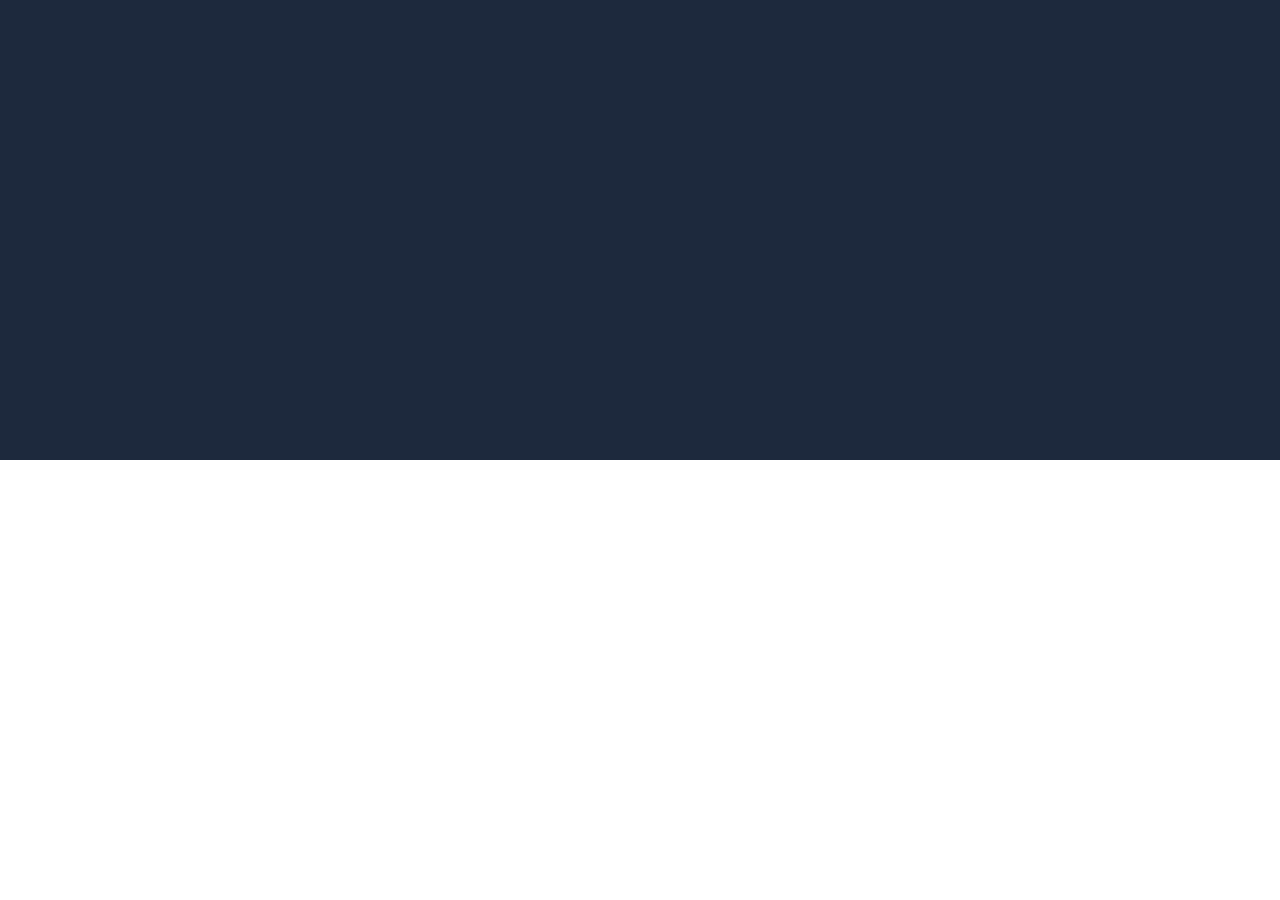
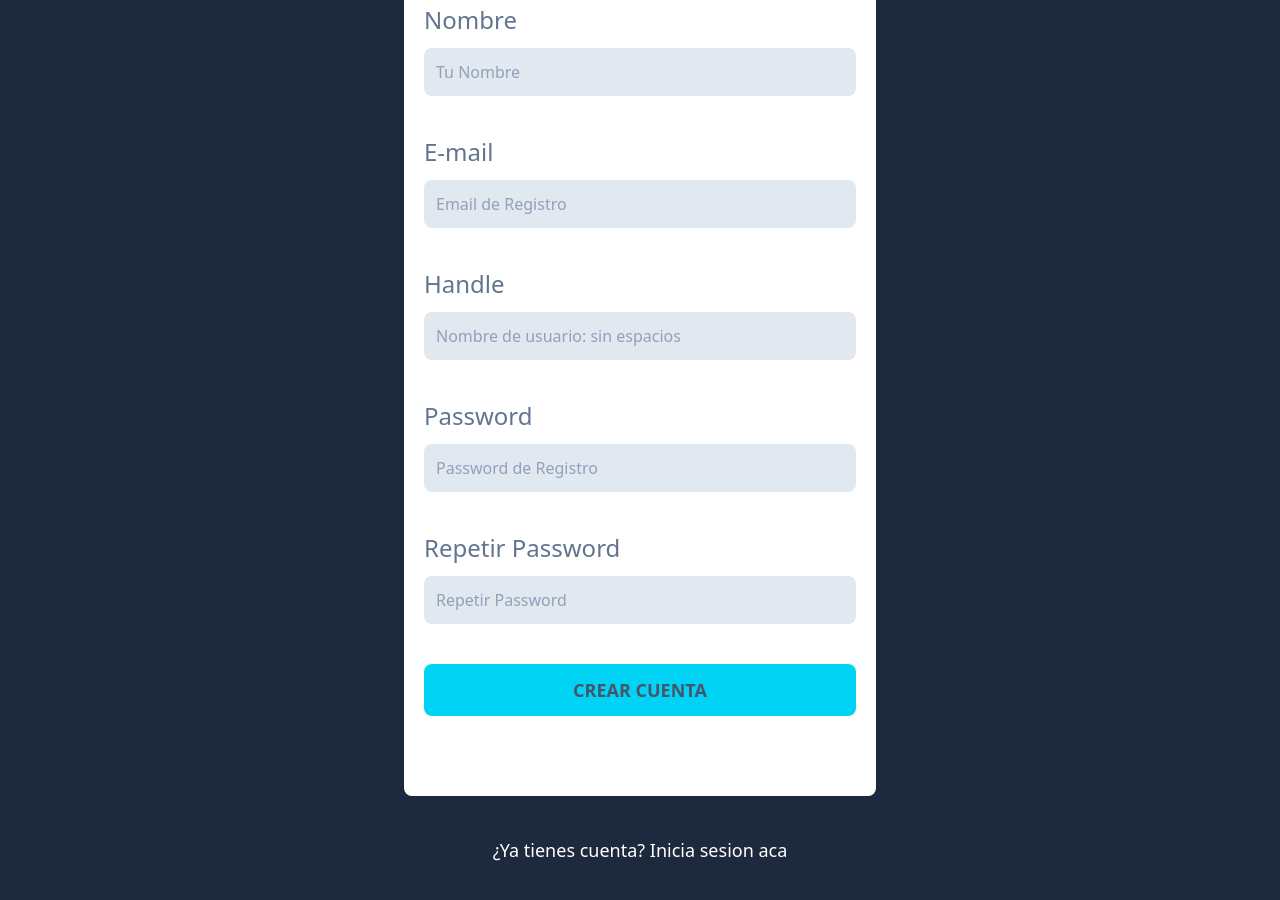
Before and after one commit to martingom4/Practice-Js, a React (Vite) app in the folder dev-tree/Frontend/: page /auth/Register in a window 1280 px wide. Shown: the part 340-1240 px from the top of the page. Before the commit the page ends 800 px from the top, so only its background shows below. Built offline with nearby package versions, Linux system fonts and the light colour scheme.

Commit message:
hooks con react con la libreari react-hook-form https://react-hook-form.com/get-started

```diff
--- a/dev-tree/Frontend/package.json
+++ b/dev-tree/Frontend/package.json
@@ -13,6 +13,7 @@
     "@tailwindcss/vite": "^4.0.10",
     "react": "^19.0.0",
     "react-dom": "^19.0.0",
+    "react-hook-form": "^7.54.2",
     "react-router-dom": "^7.2.0",
     "tailwindcss": "^4.0.10"
   },
--- a/dev-tree/Frontend/src/views/LoginView.tsx
+++ b/dev-tree/Frontend/src/views/LoginView.tsx
@@ -1,16 +1,20 @@
 import {Link} from 'react-router-dom';
 
 export default function LoginView(){
-    return(
+    return (
       <>
         <div>
-                <h1 className=' text-white'>Login</h1>
+          <h1 className=" text-white text-4xl font-bold">Iniciar sesion</h1>
         </div>
-            <nav>
-                <Link className= ' text-white ' to='/auth/Register'>
+
+        <nav className="mt-10 ">
+          <Link
+            className=" text-white text-center text-lg block"
+            to="/auth/Register"
+          >
             ¿Aun no tienes cuenta? Registrate aca
           </Link>
         </nav>
       </>
-    )
+    );
 }
--- a/dev-tree/Frontend/src/views/RegisterView.tsx
+++ b/dev-tree/Frontend/src/views/RegisterView.tsx
@@ -1,16 +1,106 @@
-import {Link} from 'react-router-dom';
+import { Link } from "react-router-dom";
+import {useForm} from 'react-hook-form'
 export default function RegisterView() {
+    const {register, handleSubmit, watch, formState: {errors}} = useForm();
+    console.log(errors)
+    const handleRegister = () => {
+        console.log('desde de handleRegister');
+    }
     return (
         <>
-            <div>
-                <h1 className=' text-white'>Register</h1>
+        <div>
+            <h1 className=" text-white text-4xl font-bold">Crear Cuenta</h1>
+        </div>
+        <form
+            onSubmit={handleSubmit(handleRegister)}
+            className="bg-white px-5 py-20 rounded-lg space-y-10 mt-10">
 
+            <div className="grid grid-cols-1 space-y-3">
+            <label htmlFor="name" className="text-2xl text-slate-500">Nombre</label>
+                <input
+                    id="name"
+                    type="text"
+                    placeholder="Tu Nombre"
+                    className="bg-slate-200 border-none p-3 rounded-lg placeholder-slate-400"
+                    {...register('name', {
+                        required: 'El nombre es obligatorio'
+                    })}
+                />
             </div>
-            <nav>
-            <Link className= ' text-white' to='/auth/login'>
-                ¿Ya tienes cuenta? Inicia sesion aca
+            <div className="grid grid-cols-1 space-y-3">
+            <label htmlFor="email" className="text-2xl text-slate-500">
+                E-mail
+            </label>
+                <input
+                    id="email"
+                    type="email"
+                    placeholder="Email de Registro"
+                    className="bg-slate-200 border-none p-3 rounded-lg placeholder-slate-400"
+                    {...register('email', {
+                        required: 'El email es obligatorio'
+                    })}
+                />
+            </div>
+            <div className="grid grid-cols-1 space-y-3">
+            <label htmlFor="handle" className="text-2xl text-slate-500">Handle </label>
+            <input
+                id="handle"
+                type="text"
+                placeholder="Nombre de usuario: sin espacios"
+                className="bg-slate-200 border-none p-3 rounded-lg placeholder-slate-400"
+                {...register('handle', {
+                    required: 'El Handle es obligatorio'
+                })}
+            />
+            </div>
+            <div className="grid grid-cols-1 space-y-3">
+            <label htmlFor="password" className="text-2xl text-slate-500">
+                Password
+            </label>
+            <input
+                id="password"
+                type="password"
+                placeholder="Password de Registro"
+                className="bg-slate-200 border-none p-3 rounded-lg placeholder-slate-400"
+                {...register('password', {
+                    required: 'El password es obligatorio'
+                })}
+            />
+            </div>
+
+            <div className="grid grid-cols-1 space-y-3">
+            <label
+                htmlFor="password_confirmation"
+                className="text-2xl text-slate-500"
+            >
+                Repetir Password
+            </label>
+            <input
+                id="password_confirmation"
+                type="password"
+                placeholder="Repetir Password"
+                className="bg-slate-200 border-none p-3 rounded-lg placeholder-slate-400"
+                {...register('password_confirmation', {
+                    required: 'El password debe ser igual al anterior'
+                })}
+            />
+            </div>
+
+            <input
+            type="submit"
+            className="bg-cyan-400 p-3 text-lg w-full uppercase text-slate-600 rounded-lg font-bold cursor-pointer"
+            value="Crear Cuenta"
+            />
+        </form>
+
+        <nav className="mt-10 ">
+            <Link
+            className=" text-white text-center text-lg block"
+            to="/auth/login"
+            >
+            ¿Ya tienes cuenta? Inicia sesion aca
             </Link>
         </nav>
         </>
     );
-};
+}
```
Also changed, not shown: 1 other file (tests, documents, lock files or other folders). Lines whose indentation alone changed are shown as unchanged.
